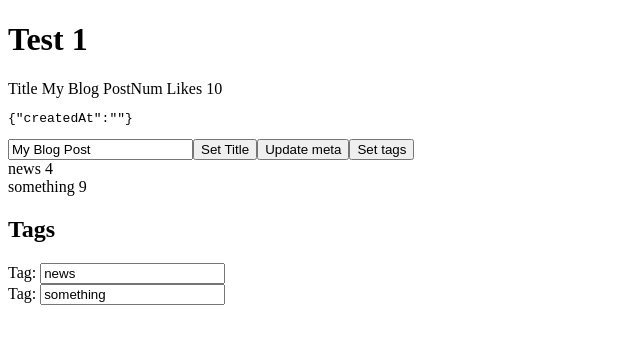
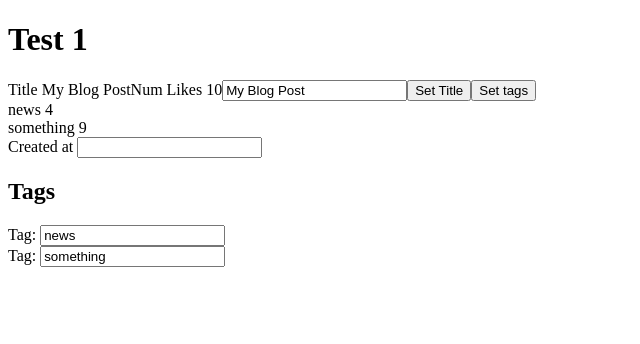
Before and after one commit to michaelboyles/formula, a React app: page / in a window 1280 px wide. Shown: the top 344 px of the page, without its empty margins (0-640 px from the left). Built offline with nearby package versions, Linux system fonts and the light colour scheme; the HTML template or start-up script is replaced by a standard one.

Commit message:
feat: use object properties as standalone fields

```diff
--- a/src/FormField.ts
+++ b/src/FormField.ts
@@ -61,12 +61,16 @@ export class NumberField {
         return this.form!.subscribe(this.path, subscriber);
     }
 }
+
+type ObjectPropertyFactories<T extends ObjectSchema> = { [K in keyof T]: () => FieldFromElement<T[K]> };
 export class ObjectField<T extends ObjectSchema> {
     path: FieldPath
     form: Form<any> | undefined
+    keyToFactory: ObjectPropertyFactories<T>
 
-    constructor(path: FieldPath) {
+    constructor(path: FieldPath, keyToFactory: ObjectPropertyFactories<T>) {
         this.path = path;
+        this.keyToFactory = keyToFactory;
     }
 
     setForm(form: Form<any>) {
@@ -83,6 +87,17 @@ export class ObjectField<T extends ObjectSchema> {
 
     subscribe(subscriber: Subscriber) {
         return this.form!.subscribe(this.path, subscriber);
+    }
+
+    property<K extends keyof T>(key: K): FieldFromElement<T[K]> {
+        const factory = this.keyToFactory[key];
+        if (!factory) {
+            const attemptedPath = this.path.withProperty(key as string);
+            throw new Error("No such key " + attemptedPath.toString());
+        }
+        const element = factory();
+        element.setForm(this.form!);
+        return element;
     }
 }
 
--- a/src/test1.tsx
+++ b/src/test1.tsx
@@ -32,23 +32,22 @@ export function Test1() {
     const { value: title, setValue: setTitle } = useField(form.get("title"));
     const { value: numLikes } = useField(form.get("numLikes"));
     const { value: tags, setValue: setTags } = useField(form.get("tags"));
-    const { value: meta, setValue: setMeta } = useField(form.get("meta"));
+    const createdAt = form.get("meta").property("createdAt");
 
     return (
         <div>
             <h1>Test 1</h1>
             Title { title }
             Num Likes { numLikes }
-            <pre>{ JSON.stringify(meta) }</pre>
 
             <Input field={form.get("title")} />
             <button onClick={() => setTitle("New title")}>Set Title</button>
-            <button onClick={() => setMeta({ createdAt: "boo" })}>Update meta</button>
             <button onClick={() => setTags(["test"])}>Set tags</button>
             {
                 tags.map((tag, idx) => <div key={idx}>{ tag } { tag.length }</div>)
             }
 
+            <label>Created at <Input field={createdAt} /></label>
             <Tags field={form.get("tags")} />
         </div>
     )
--- a/src/useForm.ts
+++ b/src/useForm.ts
@@ -1,6 +1,6 @@
 import { FormSchema } from "./lib";
 import { useCallback, useMemo, useRef } from "react";
-import { FormSchemaElement, SchemaElementSet, SchemaValue } from "./FormSchemaElement";
+import { FormSchemaElement, ObjectSchema, SchemaElementSet, SchemaValue } from "./FormSchemaElement";
 import { ArrayField, FieldSetFromElementSet, FormField, NumberField, ObjectField, StringField } from "./FormField";
 import { FieldPath } from "./FieldPath";
 import { Subscriber, SubscriberSet, Unsubscribe } from "./SubscriberSet";
@@ -61,7 +61,12 @@ function mapElementToField(element: FormSchemaElement, path: FieldPath): FormFie
         return new ArrayField(path, idx => mapElementToField(element.item, path.withArrayIndex(idx)));
     }
     else if (element.type === "object") {
-        return new ObjectField(path);
+        const properties: ObjectSchema = element.properties;
+        const keyToFactory: any = {};
+        for (const [key, value] of Object.entries(properties)) {
+            keyToFactory[key] = () => mapElementToField(value, path.withProperty(key));
+        }
+        return new ObjectField(path, keyToFactory);
     }
     throw new Error(`Unsupported element: ${element satisfies never}`);
 }
```
